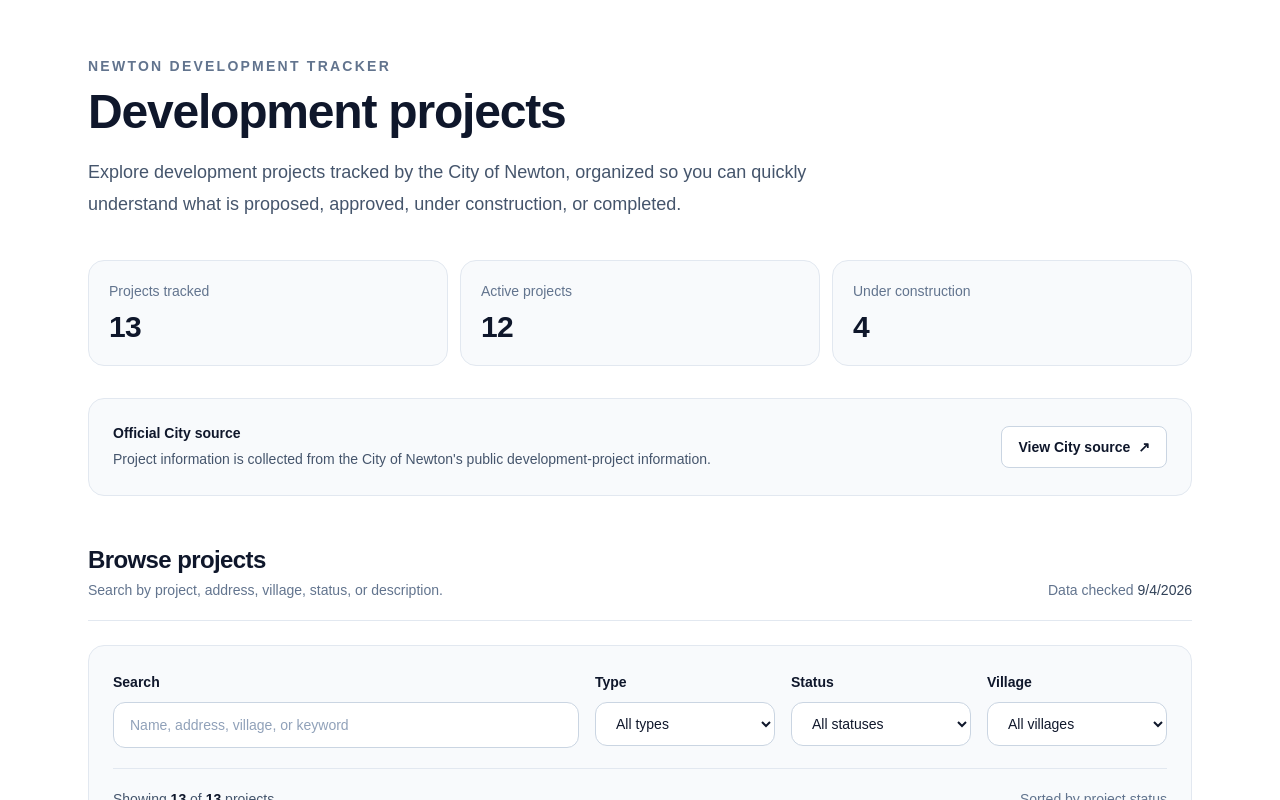
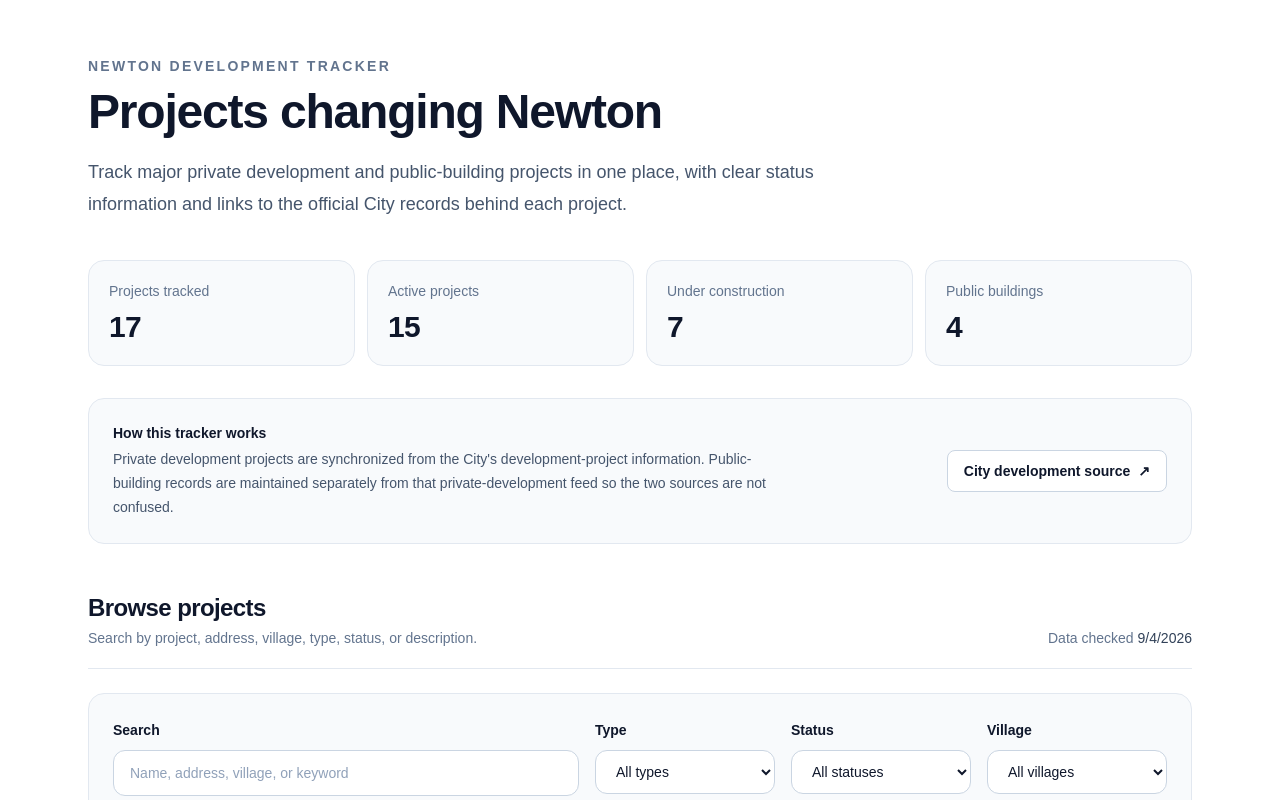
Before and after one commit to danielk-droid/newton-development, a Next.js app: page /projects in a window 1280 px wide. Shown: the top 800 px of the page. Built offline with nearby package versions, Linux system fonts and the light colour scheme.

Commit message:
Show unified project catalog

```diff
--- a/app/projects/page.tsx
+++ b/app/projects/page.tsx
@@ -1,59 +1,29 @@
-import fs from "node:fs/promises";
-import path from "node:path";
 import ProjectsClient from "./ProjectsClient";
+import { allProjects } from "../../data/project-catalog";
 
-type SourceProject = {
-  id: string;
-  name: string;
-  description: string;
-  status: string;
-  village?: string;
-  facts?: {
-    units: number | null;
-    affordableUnits: number | null;
-    stories: number | null;
-    parkingSpaces: number | null;
-  };
-};
-
-type SourceData = {
-  source: string;
-  fetchedAt: string;
-  projectCount: number;
-  projects: SourceProject[];
-};
-
-async function getSourceData(): Promise<SourceData> {
-  const filePath = path.join(
-    process.cwd(),
-    "data",
-    "newton-source.json"
-  );
-
-  const file = await fs.readFile(filePath, "utf8");
-
-  return JSON.parse(file);
-}
-
-export default async function ProjectsPage() {
-  const data = await getSourceData();
-
-  const activeProjects = data.projects.filter(
+export default function ProjectsPage() {
+  const activeProjects = allProjects.filter(
     (project) =>
       project.status !== "Completed" &&
       project.status !== "Cancelled" &&
       project.status !== "Withdrawn"
   ).length;
 
-  const underConstruction = data.projects.filter(
+  const underConstruction = allProjects.filter(
     (project) => project.status === "Under Construction"
   ).length;
 
-  const completedProjects = data.projects.filter(
+  const completedProjects = allProjects.filter(
     (project) => project.status === "Completed"
   ).length;
 
-  const fetchedDate = new Date(data.fetchedAt);
+  const publicProjects = allProjects.filter(
+    (project) => project.type === "Public Building"
+  ).length;
+
+  const latestChecked = allProjects.reduce((latest, project) => {
+    return project.lastUpdated > latest ? project.lastUpdated : latest;
+  }, "");
 
   return (
     <main className="min-h-screen bg-white text-slate-900">
@@ -62,70 +32,48 @@ export default async function ProjectsPage() {
           <p className="text-sm font-semibold uppercase tracking-[0.16em] text-slate-500">
             Newton development tracker
           </p>
-
           <h1 className="mt-3 text-4xl font-bold tracking-tight md:text-5xl">
-            Development projects
+            Projects changing Newton
           </h1>
-
           <p className="mt-5 text-lg leading-8 text-slate-600">
-            Explore development projects tracked by the City of Newton,
-            organized so you can quickly understand what is proposed,
-            approved, under construction, or completed.
+            Track major private development and public-building projects in one place, with clear status information and links to the official City records behind each project.
           </p>
         </header>
 
-        <section className="mt-10 grid gap-3 sm:grid-cols-3">
+        <section className="mt-10 grid gap-3 sm:grid-cols-2 lg:grid-cols-4">
           <div className="rounded-2xl border border-slate-200 bg-slate-50 p-5">
-            <p className="text-sm font-medium text-slate-500">
-              Projects tracked
-            </p>
-            <p className="mt-2 text-3xl font-bold tracking-tight">
-              {data.projectCount}
-            </p>
+            <p className="text-sm font-medium text-slate-500">Projects tracked</p>
+            <p className="mt-2 text-3xl font-bold tracking-tight">{allProjects.length}</p>
           </div>
-
           <div className="rounded-2xl border border-slate-200 bg-slate-50 p-5">
-            <p className="text-sm font-medium text-slate-500">
-              Active projects
-            </p>
-            <p className="mt-2 text-3xl font-bold tracking-tight">
-              {activeProjects}
-            </p>
+            <p className="text-sm font-medium text-slate-500">Active projects</p>
+            <p className="mt-2 text-3xl font-bold tracking-tight">{activeProjects}</p>
           </div>
-
           <div className="rounded-2xl border border-slate-200 bg-slate-50 p-5">
-            <p className="text-sm font-medium text-slate-500">
-              Under construction
-            </p>
-            <p className="mt-2 text-3xl font-bold tracking-tight">
-              {underConstruction}
-            </p>
+            <p className="text-sm font-medium text-slate-500">Under construction</p>
+            <p className="mt-2 text-3xl font-bold tracking-tight">{underConstruction}</p>
+          </div>
+          <div className="rounded-2xl border border-slate-200 bg-slate-50 p-5">
+            <p className="text-sm font-medium text-slate-500">Public buildings</p>
+            <p className="mt-2 text-3xl font-bold tracking-tight">{publicProjects}</p>
           </div>
         </section>
 
         <section className="mt-8 rounded-2xl border border-slate-200 bg-slate-50 p-5 md:p-6">
           <div className="flex flex-col gap-5 md:flex-row md:items-center md:justify-between">
             <div>
-              <p className="text-sm font-semibold text-slate-900">
-                Official City source
-              </p>
-
+              <p className="text-sm font-semibold text-slate-900">How this tracker works</p>
               <p className="mt-1 max-w-2xl text-sm leading-6 text-slate-600">
-                Project information is collected from the City of Newton&apos;s
-                public development-project information.
+                Private development projects are synchronized from the City&apos;s development-project information. Public-building records are maintained separately from that private-development feed so the two sources are not confused.
               </p>
             </div>
-
             <a
-              href={data.source}
+              href="https://www.newtonma.gov/government/planning/development-projects"
               target="_blank"
               rel="noopener noreferrer"
               className="inline-flex shrink-0 items-center justify-center rounded-lg border border-slate-300 bg-white px-4 py-2.5 text-sm font-semibold text-slate-900 transition hover:border-slate-400 hover:bg-slate-100"
             >
-              View City source
-              <span aria-hidden="true" className="ml-2">
-                ↗
-              </span>
+              City development source <span aria-hidden="true" className="ml-2">↗</span>
             </a>
           </div>
         </section>
@@ -133,40 +81,24 @@ export default async function ProjectsPage() {
         <section className="mt-12">
           <div className="flex flex-col gap-3 border-b border-slate-200 pb-5 sm:flex-row sm:items-end sm:justify-between">
             <div>
-              <h2 className="text-2xl font-bold tracking-tight">
-                Browse projects
-              </h2>
-
-              <p className="mt-1 text-sm text-slate-500">
-                Search by project, address, village, status, or description.
-              </p>
+              <h2 className="text-2xl font-bold tracking-tight">Browse projects</h2>
+              <p className="mt-1 text-sm text-slate-500">Search by project, address, village, type, status, or description.</p>
             </div>
-
             <div className="text-sm text-slate-500">
-              Data checked{" "}
-              <span className="font-medium text-slate-700">
-                {fetchedDate.toLocaleDateString()}
-              </span>
+              Data checked <span className="font-medium text-slate-700">{new Date(latestChecked).toLocaleDateString()}</span>
             </div>
           </div>
-
           <div className="mt-6">
-            <ProjectsClient projects={data.projects} />
+            <ProjectsClient projects={allProjects} />
           </div>
         </section>
 
         <footer className="mt-16 border-t border-slate-200 pt-6">
           <div className="flex flex-col gap-3 text-sm leading-6 text-slate-500 md:flex-row md:items-start md:justify-between">
             <p className="max-w-2xl">
-              Newton Development is an independent project and is not
-              affiliated with or operated by the City of Newton. Always
-              verify important information with the official City source.
+              Newton Development is an independent project and is not affiliated with or operated by the City of Newton. Always verify important information with the official City source.
             </p>
-
-            <p className="shrink-0">
-              {completedProjects} completed{" "}
-              {completedProjects === 1 ? "project" : "projects"}
-            </p>
+            <p className="shrink-0">{completedProjects} completed {completedProjects === 1 ? "project" : "projects"}</p>
           </div>
         </footer>
       </div>
```
